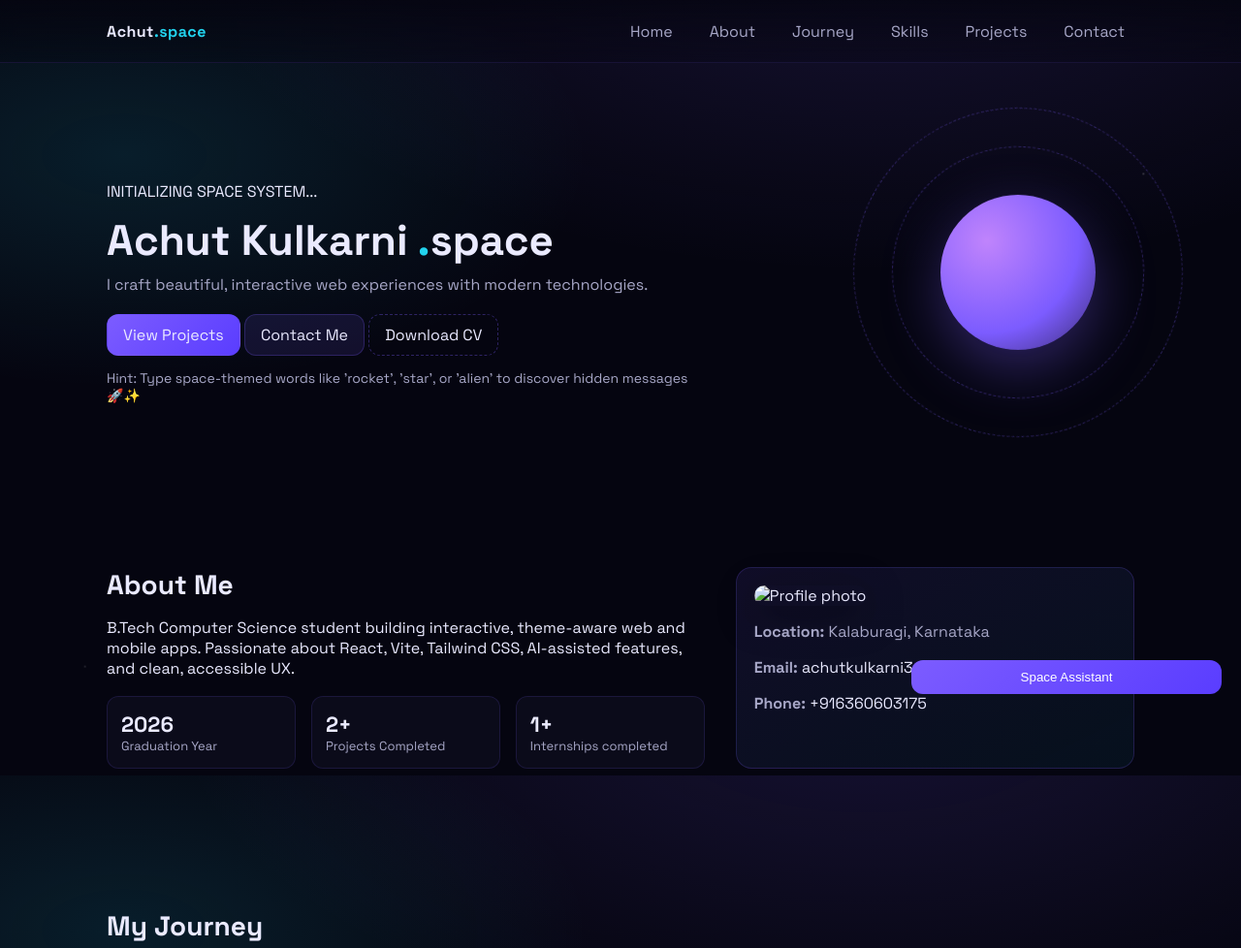
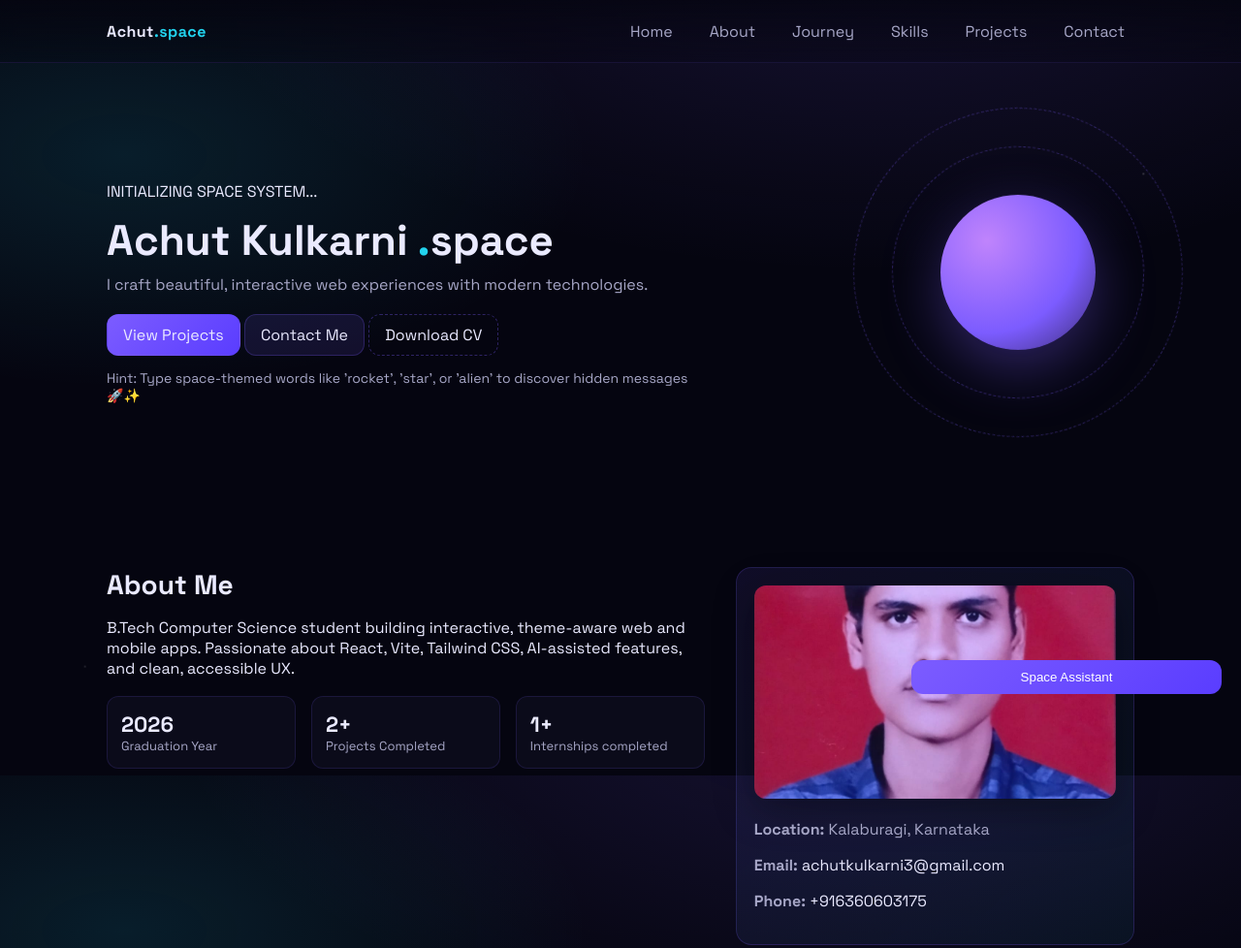
Before and after one commit to achutkulkarni3-web/achut-space, a plain HTML site: page index.html in a window 1280 px wide. Shown: the top 978 px of the page at 97% size. Drawn offline with Linux system fonts and the light colour scheme.

Commit message:
Update index.html

```diff
--- a/index.html
+++ b/index.html
@@ -70,7 +70,7 @@
             </ul>
           </div>
           <div class="about-card">
-            <img id="avatar-img" class="avatar" alt="Profile photo" src="assets/profile.jpg" />
+            <img class="avatar" alt="Achut KulkarniProfile photo" src="assets/achut.jpg?v=2">
             <div class="about-meta">
               <p><strong>Location:</strong> <span id="location">Your City</span></p>
               <p><strong>Email:</strong> <a id="email" href="mailto:you@example.com">you@example.com</a></p>
```
